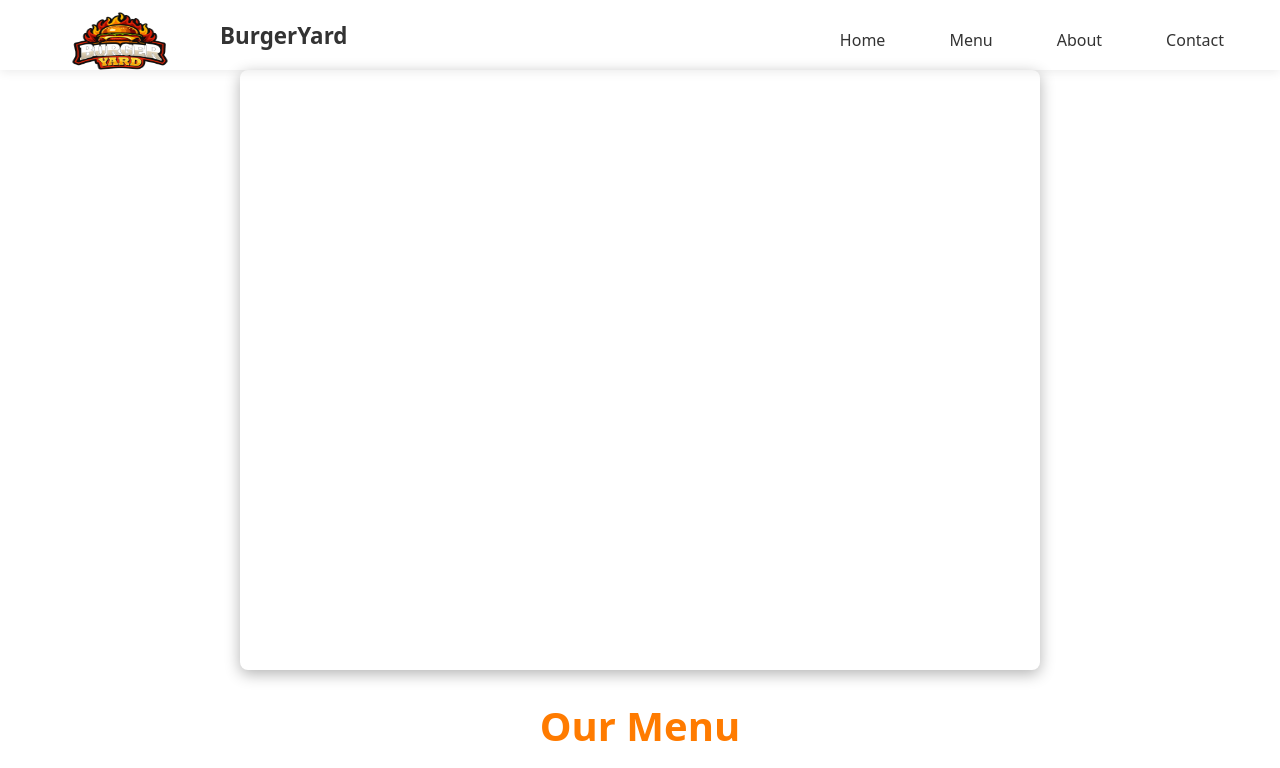
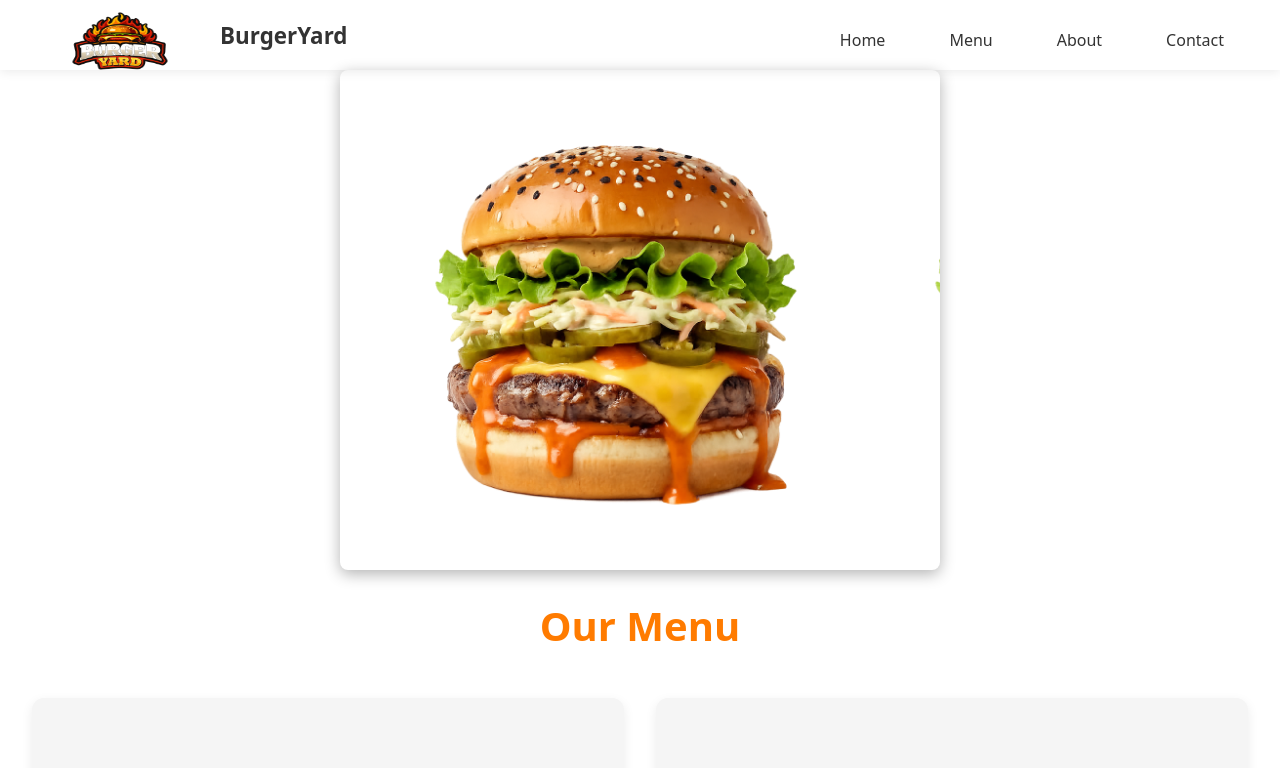
Before and after one commit to bhaskarajmeera/react_burger, a React (Vite) app: page / in a window 1280 px wide. Shown: the top 768 px of the page. Built offline with nearby package versions, Linux system fonts and the light colour scheme.

Commit message:
chore: slide of 5 images added

```diff
--- a/src/App.css
+++ b/src/App.css
@@ -157,7 +157,7 @@
   gap: 2rem;
 }
 .menu-card {
-  background: #ddd0d097;
+  background: whitesmoke;
   padding: 1.5rem;
   border-radius: 12px;
   text-align: center;
@@ -471,43 +471,37 @@
 }
 /* carousel */
 .car{
-  position: relative;
-  width: 800px;
-  height: 600px;
+  width: 600px;
+  height: 500px;
   margin: auto;
   overflow: hidden;
+  position: relative;
   border-radius: 8px;
   box-shadow: 0 4px 15px rgba(0, 0, 0, 0.3);
 }
 .car-img{
-  position: absolute;
-  top: 0;
-  left:-100;
-  width: 100%;
-  height: 100%;
-  opacity: 0;
-  animation: fade 12s linear infinite;
+  display: flex;
+  width: calc(500px * 5);
+  animation: slideLR 20s linear infinite;
 }
-.car-img img{
-  width: 100%;
-  height: 100%;
+
+.slide-img {
+  width: 600px;
+  height: 500px;
   object-fit: cover;
 }
 
 
-@keyframes fade {
+
+
+@keyframes slideLR {
   0% {
-      left: -100%;
-    }
-
-    50% {
-      left: 0;
-      /* fully visible */
+      transform: translateX(0);
     }
 
     100% {
-      left: 100%;
-      /* move off-screen to the right */
+      transform: translateX(-1500px);
+      /* 300px × 5 */
     }
 }
 
--- a/src/components/Hero.jsx
+++ b/src/components/Hero.jsx
@@ -1,14 +1,19 @@
 
 import AussieMate from "../assets/yardspecial.png";
-import milkShake from "../assets/milkShake.png";
+import milkshake from "../assets/milkShake.png"
+
 
 export const Hero = () => {
 
   return (
   <div className="car">
-      <div className="car-img"><img src={AussieMate} alt="" /></div>
-      <div className="car-img"><img src={AussieMate} alt=""/></div>
-      <div className="car-img"><img src={AussieMate} alt=""/></div>
+      <div className="car-img">
+        <img src={AussieMate} alt="" className="slide-img"/>
+        <img src={AussieMate} alt="" className="slide-img"/>
+        <img src={AussieMate} alt="" className="slide-img"/>
+        <img src={AussieMate} alt="" className="slide-img"/>
+        <img src={milkshake} alt="" className="slide-img"/>
+      </div>
   </div>
   );
 }
--- a/src/components/Menu.jsx
+++ b/src/components/Menu.jsx
@@ -1,6 +1,6 @@
 
 import img1 from "../assets/yardspecial.png";
-import milkshake from "../assets/milkshake.png"
+import milkshake from "../assets/milkShake.png"
 
 
 
```
